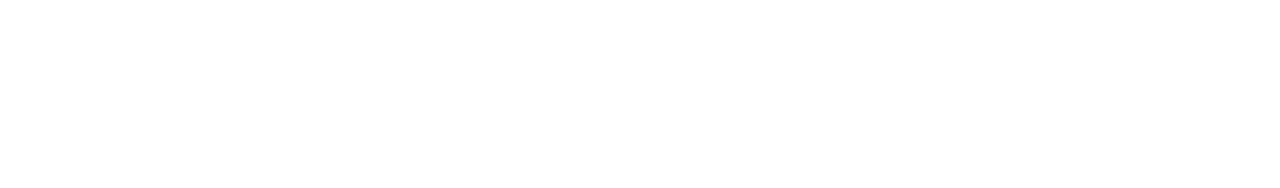
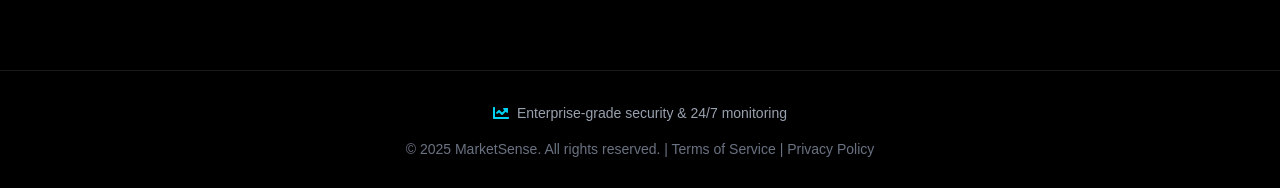
Before and after one commit to hemantmm/StockMarketAnalysis, a Next.js app in the folder frontend/: page /StockSearchs in a window 1280 px wide. Shown: the part 810-998 px from the top of the page. Before the commit the page ends 800 px from the top, so only its background shows below. Built offline with nearby package versions, Linux system fonts and the light colour scheme; no server answers.

Commit message:
fix: updated copyrights
Signed-off-by: Hemant M Mehta <hemant29mehta@gmail.com>

```diff
--- a/frontend/src/app/ActiveStocks/page.tsx
+++ b/frontend/src/app/ActiveStocks/page.tsx
@@ -445,10 +445,10 @@
         <div className="max-w-7xl mx-auto text-center">
           <div className="flex items-center justify-center space-x-2 mb-4">
             <FaTrophy className="text-orange-400" />
-            <span className="text-sm text-gray-400">Real-time market data & advanced analytics</span>
+            <span className="text-sm text-gray-400">Enterprise-grade security & 24/7 monitoring</span>
           </div>
           <p className="text-gray-500 text-sm">
-            © 2025 MarketSense Active Stocks. Data updated in real-time.
+            © 2025 MarketSense. All rights reserved. | Terms of Service | Privacy Policy
           </p>
         </div>
       </footer>
--- a/frontend/src/app/HoldStock/page.tsx
+++ b/frontend/src/app/HoldStock/page.tsx
@@ -533,10 +533,10 @@
         <div className="max-w-7xl mx-auto text-center">
           <div className="flex items-center justify-center space-x-2 mb-4">
             <FaHeart className="text-purple-400" />
-            <span className="text-sm text-gray-400">Smart investment decisions with some insights</span>
+            <span className="text-sm text-gray-400">Enterprise-grade security & 24/7 monitoring</span>
           </div>
           <p className="text-gray-500 text-sm">
-            © 2025 MarketSense. Professional investment advisory powered by advanced analytics.
+            © 2025 MarketSense. All rights reserved. | Terms of Service | Privacy Policy
           </p>
         </div>
       </footer>
--- a/frontend/src/app/Portfolio/page.tsx
+++ b/frontend/src/app/Portfolio/page.tsx
@@ -417,6 +417,18 @@
             </div>
           )}
         </div>
+
+        <footer className="relative z-10 mt-20 px-6 py-8 border-t border-white/10 backdrop-blur-xl bg-black/20">
+          <div className="max-w-7xl mx-auto text-center">
+            <div className="flex items-center justify-center space-x-2 mb-4">
+              <FaChartPie className="text-green-400" />
+              <span className="text-sm text-gray-400">Enterprise-grade security & 24/7 monitoring</span>
+            </div>
+            <p className="text-gray-500 text-sm">
+              © 2025 MarketSense. All rights reserved. | Terms of Service | Privacy Policy
+            </p>
+          </div>
+        </footer>
       </div>
     </div>
   );
--- a/frontend/src/app/StockSearchs/page.tsx
+++ b/frontend/src/app/StockSearchs/page.tsx
@@ -1309,6 +1309,17 @@
           </div>
         </main>
       </div>
+      <footer className="relative z-10 mt-20 px-6 py-8 border-t border-white/10 backdrop-blur-xl bg-black/20">
+        <div className="max-w-7xl mx-auto text-center">
+          <div className="flex items-center justify-center space-x-2 mb-4">
+            <FaChartLine className="text-cyan-400" />
+            <span className="text-sm text-gray-400">Enterprise-grade security & 24/7 monitoring</span>
+          </div>
+          <p className="text-gray-500 text-sm">
+            © 2025 MarketSense. All rights reserved. | Terms of Service | Privacy Policy
+          </p>
+        </div>
+      </footer>
     </div>
   );
 };
--- a/frontend/src/app/Trading/page.tsx
+++ b/frontend/src/app/Trading/page.tsx
@@ -749,6 +749,17 @@
           </div>
         )}
       </div>
+      <footer className="relative z-10 mt-20 px-6 py-8 border-t border-white/10 backdrop-blur-xl bg-black/20">
+        <div className="max-w-7xl mx-auto text-center">
+          <div className="flex items-center justify-center space-x-2 mb-4">
+            <FaChartPie className="text-cyan-400" />
+            <span className="text-sm text-gray-400">Enterprise-grade security & 24/7 monitoring</span>
+          </div>
+          <p className="text-gray-500 text-sm">
+            © 2025 MarketSense. All rights reserved. | Terms of Service | Privacy Policy
+          </p>
+        </div>
+      </footer>
     </div>
   );
 }
--- a/frontend/src/app/Watchlist/page.tsx
+++ b/frontend/src/app/Watchlist/page.tsx
@@ -558,6 +558,17 @@
           </div>
         )}
       </div>
+      <footer className="relative z-10 mt-20 px-6 py-8 border-t border-white/10 backdrop-blur-xl bg-black/20">
+        <div className="max-w-7xl mx-auto text-center">
+          <div className="flex items-center justify-center space-x-2 mb-4">
+            <FaStar className="text-yellow-400" />
+            <span className="text-sm text-gray-400">Enterprise-grade security & 24/7 monitoring</span>
+          </div>
+          <p className="text-gray-500 text-sm">
+            © 2025 MarketSense. All rights reserved. | Terms of Service | Privacy Policy
+          </p>
+        </div>
+      </footer>
     </div>
   );
 };
```
